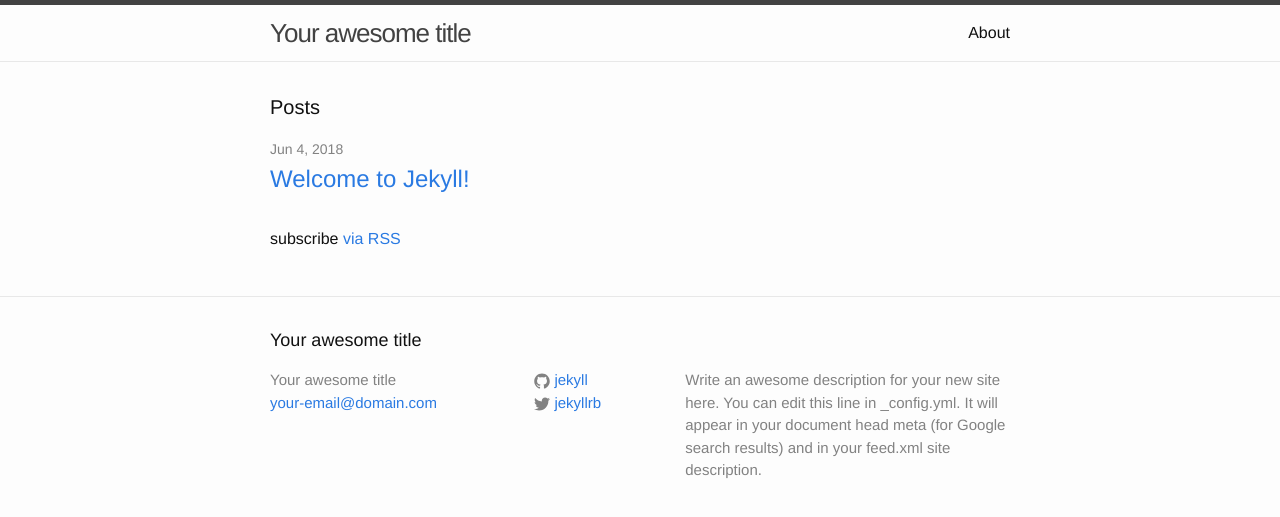
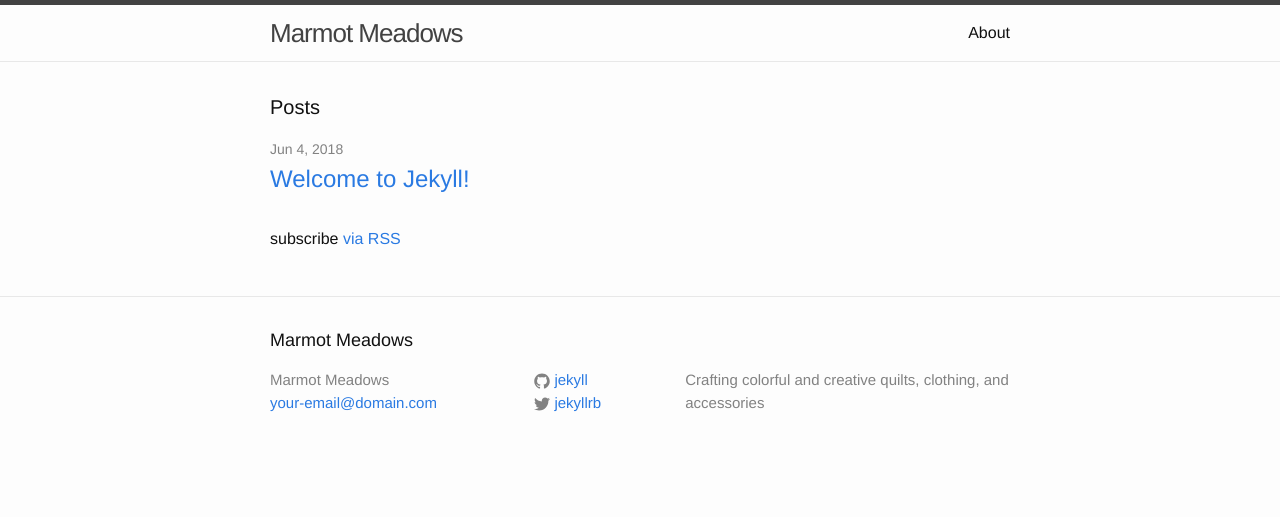
Before and after one commit to Smith2106/Smith2106.github.io, a Jekyll site: the page built from index.html, in a window 1280 px wide. Shown: the top 517 px of the page. Built offline with Jekyll 4.4.1, drawn with Linux system fonts in a browser that asks for light colours.

Commit message:
Update _config.yml

```diff
--- a/_config.yml
+++ b/_config.yml
@@ -6,12 +6,10 @@
 # 'jekyll serve'. If you change this file, please restart the server process.
 
 # Site settings
-title: Your awesome title
+title: Marmot Meadows
 email: your-email@domain.com
 description: > # this means to ignore newlines until "baseurl:"
-  Write an awesome description for your new site here. You can edit this
-  line in _config.yml. It will appear in your document head meta (for
-  Google search results) and in your feed.xml site description.
+  Crafting colorful and creative quilts, clothing, and accessories
 baseurl: "" # the subpath of your site, e.g. /blog
 url: "http://yourdomain.com" # the base hostname & protocol for your site
 twitter_username: jekyllrb
```
